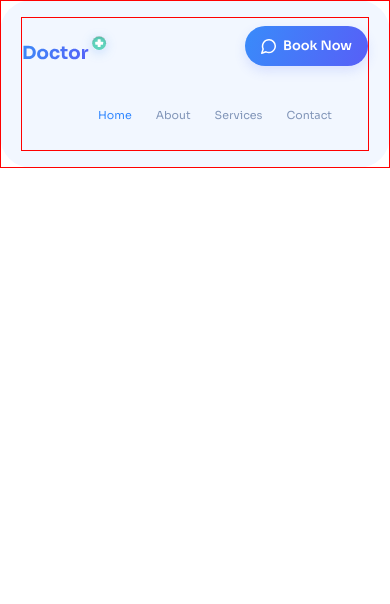
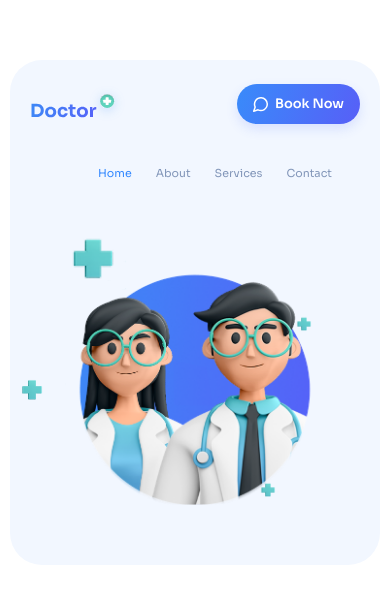
Before and after one commit to stuxt-og/lessons, a plain HTML site: page index.html in a window 390 px wide. Drawn offline with Linux system fonts and the light colour scheme.

Commit message:
add doctors and pluses

```diff
--- a/index.html
+++ b/index.html
@@ -15,8 +15,8 @@
 </head>
 <body>
     <section class="main-section">
-        <div class="wrapper border_red">
-            <header class="border_red">
+        <div class="wrapper">
+            <header>
                 <div class="header-logo">
                     <img src="./static/images/logo.svg" alt="Doctor">
                 </div>
@@ -35,6 +35,19 @@
                     <span>Book Now</span>
                 </a>
             </header>
+
+            <div class="hero">
+                <div class="hero-image">
+                    <div class="image-wrapper">
+                        <img src="./static/images/doctors.png" alt="Dedicated doctors" class="doctors-img">
+
+                        <img src="./static/images/plus1.png" alt="plus" class="plus-large">
+                        <img src="./static/images/plus1.png" alt="plus" class="plus-medium">
+                        <img src="./static/images/plus2.png" alt="plus" class="plus-small-1">
+                        <img src="./static/images/plus2.png" alt="plus" class="plus-small-2">
+                    </div>
+                </div>
+            </div>
         </div>
     </section>
 </body>
--- a/static/styles/main.css
+++ b/static/styles/main.css
@@ -28,12 +28,13 @@ img {
 .main-section {
     background-color: #F2F7FF;
     border-radius: 32px;
+    margin: 108px 20px 20px 20px;
+    overflow: hidden;
 }
 
 .main-section header {
     margin: 16px 36px;
     min-height: 40px;
-
     display: grid;
     grid-template-columns: 1fr auto 1fr;
     align-items: center;
@@ -72,23 +73,18 @@ img {
 
 .header-button {
     justify-self: end;
-
     display: flex;
     align-items: center;
     justify-content: center;
     gap: 7px;
-
     height: 40px;
     padding: 0 20px;
-
     border-radius: 30px;
     background: linear-gradient(110deg, #398BFA, #575FF7);
-
     color: #FFFFFF;
     text-decoration: none;
     font-size: 13px;
     font-weight: 600;
-
     box-shadow: 0 5px 12px rgba(65, 104, 245, 0.15);
     transition: transform 0.2s ease, box-shadow 0.2s ease;
 }
@@ -102,6 +98,100 @@ img {
 .header-button:hover {
     transform: translateY(-2px);
     box-shadow: 0 7px 16px rgba(65, 104, 245, 0.25);
+}
+
+.hero {
+    display: flex;
+    justify-content: center;
+    align-items: center;
+    padding: 40px 36px 80px;
+}
+
+.hero-image {
+    display: flex;
+    justify-content: center;
+    align-items: center;
+}
+
+.image-wrapper {
+    position: relative;
+    display: inline-block;
+    max-width: 100%;
+}
+
+.image-wrapper .doctors-img {
+    display: block;
+    max-width: 100%;
+    height: auto;
+    position: relative;
+    z-index: 1;
+}
+
+.plus-icon {
+    position: absolute;
+    z-index: 2;
+    pointer-events: none;
+}
+
+.plus-large {
+    width: 89px;
+    height: 88px;
+    top: -28px;
+    left: 100px;
+    position: absolute;
+}
+
+.plus-medium {
+    position: absolute;
+    width: 44px;
+    top: 48%;
+    left: 25px;
+}
+
+.plus-small-1 {
+    position: absolute;
+    width: 27px;
+    top: 24%;
+    right: 14%;
+}
+
+.plus-small-2 {
+    position: absolute;
+    width: 27px;
+    height: 27px;
+    bottom: 2%;
+    right: 25%;
+}
+
+@media (max-width: 768px) {
+    .main-section {
+        margin-top: 60px;
+        margin-left: 10px;
+        margin-right: 10px;
+        margin-bottom: 10px;
+    }
+
+    .hero {
+        padding: 30px 20px 60px;
+    }
+
+    .plus-large {
+        width: 60px;
+        height: 60px;
+        top: -10%;
+        left: 10%;
+    }
+
+    .plus-medium {
+        width: 30px;
+        height: 30px;
+        left: -4%;
+    }
+
+    .plus-small-1, .plus-small-2 {
+        width: 20px;
+        height: 20px;
+    }
 }
 
 @media (max-width: 650px) {
```
Also changed, not shown: static/images/doctors.png (added), static/images/plus0.png (added), static/images/plus1.png (added), static/images/plus2.png (added).
